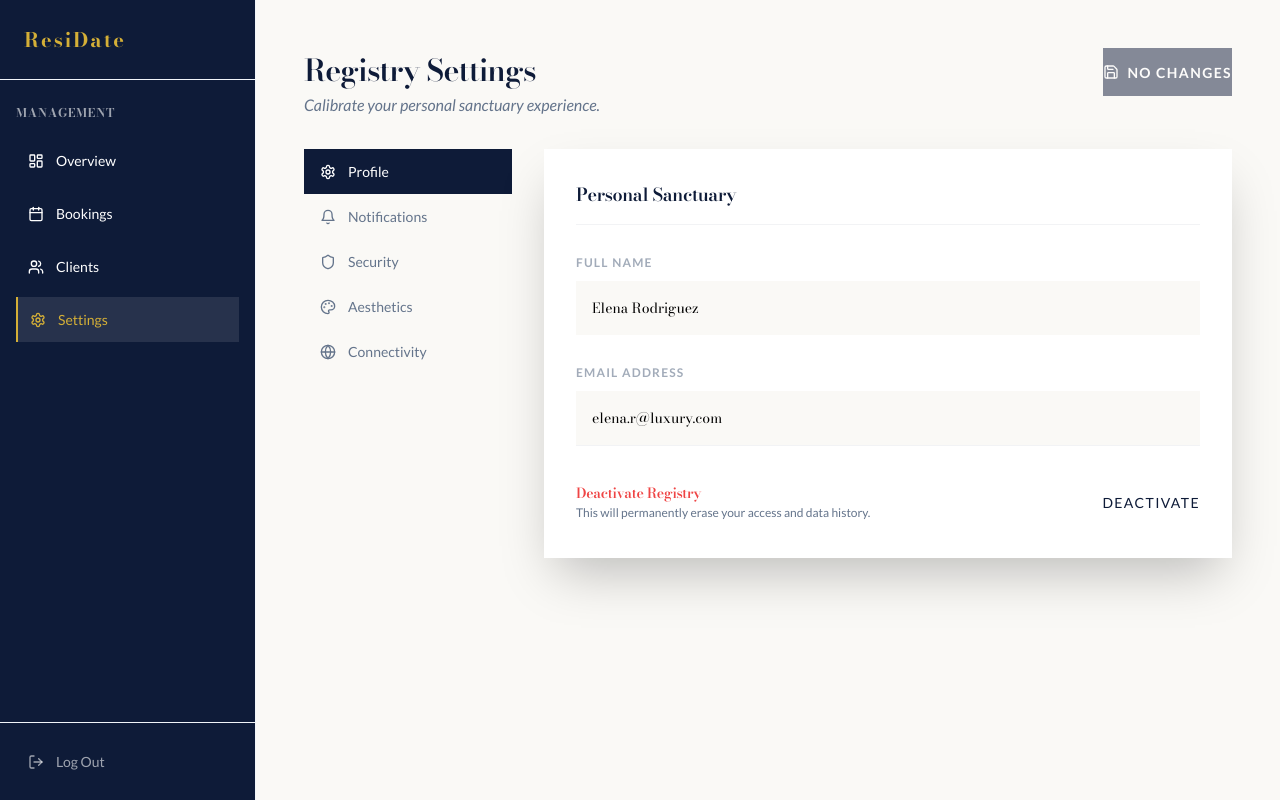
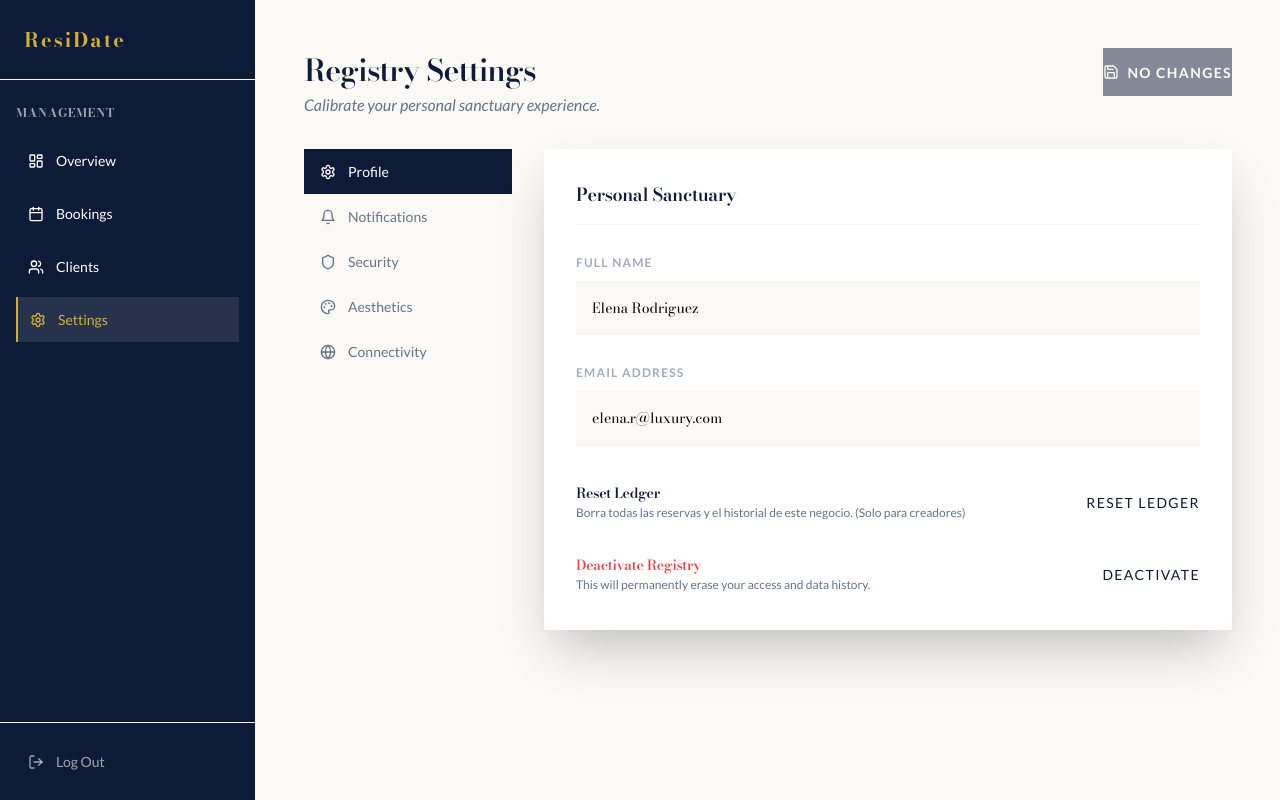
Before and after one commit to Dariushok11/residate, a Next.js app: page /dashboard/settings in a window 1280 px wide. Built offline with nearby package versions, Linux system fonts and the light colour scheme; no server answers; the database is empty.

Commit message:
Add 'Reset Ledger' with creator verification in settings

```diff
--- a/app/dashboard/settings/page.tsx
+++ b/app/dashboard/settings/page.tsx
@@ -105,6 +105,35 @@ export default function SettingsPage() {
                 alert("Your registry has been deactivated. Redirecting to home...");
                 router.push("/");
             }
+        }
+    };
+
+    const { resetBusinessBookings } = useBookingStore();
+
+    const handleResetLedger = async () => {
+        const savedName = localStorage.getItem('registered_business_name');
+        if (!savedName) return;
+        const bId = savedName.toLowerCase().replace(/\s+/g, '-');
+        const business = businesses.find(b => b.id === bId);
+
+        if (!business) {
+            alert("No se ha encontrado el negocio en el registro.");
+            return;
+        }
+
+        const emailPrompter = prompt("⚠️ Esta acción borrará TODAS las reservas de tu negocio.\n\nPara confirmar que eres el creador, por favor introduce el email del negocio:");
+
+        if (emailPrompter === business.email) {
+            if (confirm("¿Estás 100% seguro? Esta acción es irreversible.")) {
+                const result = await resetBusinessBookings(bId);
+                if ('success' in result) {
+                    alert("✨ El 'Ledger' ha sido reiniciado con éxito. Todas las reservas han sido eliminadas.");
+                } else {
+                    alert("Error al reiniciar: " + result.error);
+                }
+            }
+        } else if (emailPrompter !== null) {
+            alert("❌ Email incorrecto. Solo el creador del negocio puede reiniciar el Ledger.");
         }
     };
 
@@ -483,7 +512,21 @@ export default function SettingsPage() {
                         )}
 
                         {/* Dangerous Zone - Always visible */}
-                        <section className="pt-8 border-t border-navy/5">
+                        <section className="pt-8 border-t border-navy/5 space-y-6">
+                            <div className="flex items-center justify-between">
+                                <div>
+                                    <h4 className="text-sm font-serif text-amber-600">Reset Ledger</h4>
+                                    <p className="text-xs text-slate mt-1">Borra todas las reservas y el historial de este negocio. (Solo para creadores)</p>
+                                </div>
+                                <Button
+                                    onClick={handleResetLedger}
+                                    variant="ghost"
+                                    className="text-amber-600 hover:bg-amber-50 border border-amber-600/20"
+                                >
+                                    Reset Ledger
+                                </Button>
+                            </div>
+
                             <div className="flex items-center justify-between">
                                 <div>
                                     <h4 className="text-sm font-serif text-red-500">Deactivate Registry</h4>
--- a/lib/store.ts
+++ b/lib/store.ts
@@ -122,6 +122,19 @@ export function useBookingStore() {
         console.warn("Reset store disabled for safety");
     }, []);
 
+    const resetBusinessBookings = useCallback(async (businessId: string) => {
+        const { error } = await supabase
+            .from('bookings')
+            .delete()
+            .eq('business_id', businessId);
+
+        if (error) {
+            console.error("Error resetting business bookings:", error);
+            return { error: error.message };
+        }
+        return { success: true };
+    }, []);
+
     return {
         slots,
         isHydrated,
@@ -130,7 +143,8 @@ export function useBookingStore() {
         getSlot,
         toggleVIP,
         removeClient,
-        resetStore
+        resetStore,
+        resetBusinessBookings
     };
 }
 
```
